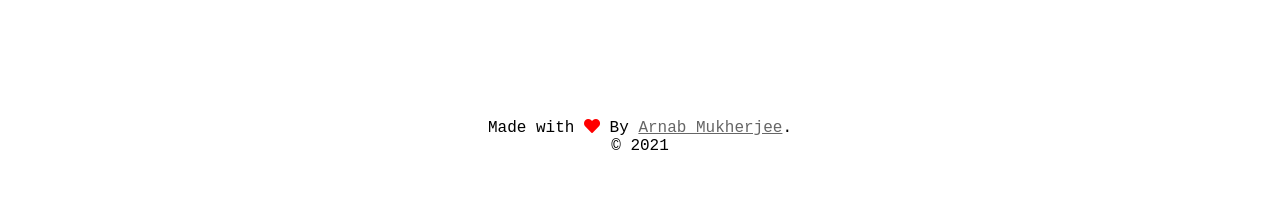
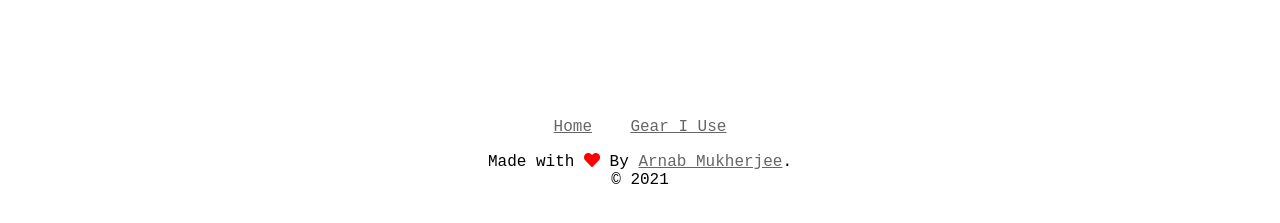
Before and after one commit to mukherjeearnab/photography, a React (Create React App) app: page / in a window 1280 px wide. Shown: the part 981-1204 px from the top of the page. Built offline with nearby package versions, Linux system fonts and the light colour scheme; no server answers.

Commit message:
Updated Footer

```diff
--- a/src/App.js
+++ b/src/App.js
@@ -5,11 +5,14 @@ import "./App.css";
 import Home from "./pages/Home";
 import Gear from "./pages/Gear";
 
+import Footer from "./components/Footer";
+
 function App() {
     return (
         <div className="App">
             <Route exact path="/" component={Home}></Route>
             <Route exact path="/gear-i-use" component={Gear}></Route>
+            <Footer />
         </div>
     );
 }
--- a/src/components/Footer.js
+++ b/src/components/Footer.js
@@ -3,6 +3,11 @@ import "./css/Footer.css";
 const Component = (props) => {
     return (
         <div className="footer">
+            <p>
+                <a href="/">Home</a>
+                &nbsp;&nbsp; &nbsp;
+                <a href="/gear">Gear I Use</a>
+            </p>
             <p>
                 Made with <i className="fas fa-heart footer-heart" /> By{" "}
                 <a href="https://mukherjeearnab.github.io/">Arnab Mukherjee</a>.
--- a/src/pages/Home.js
+++ b/src/pages/Home.js
@@ -1,7 +1,6 @@
 import { useState, useEffect } from "react";
 import FullSlide from "../components/FullSlide";
 import GalleryContent from "../components/GalleryContent";
-import Footer from "../components/Footer";
 
 const Page = () => {
     const [image, setImage] = useState([]);
@@ -21,9 +20,6 @@ const Page = () => {
             <section id="sec-gallery" className="sec-gallery">
                 <GalleryContent images={image} />
             </section>
-            <section id="sec-footer">
-                <Footer />
-            </section>
         </div>
     );
 };
```
Also changed, not shown: package.json (line endings or trailing spaces).
